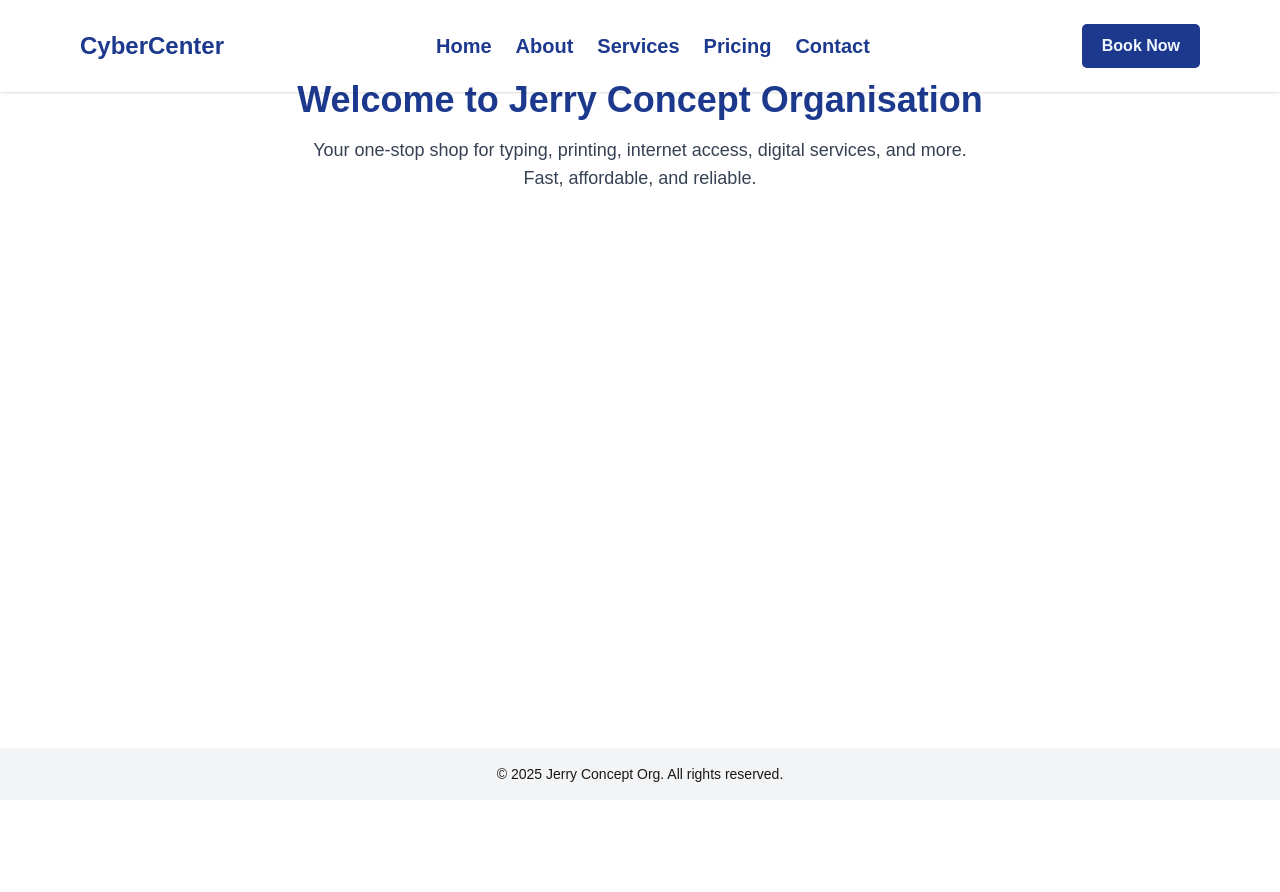
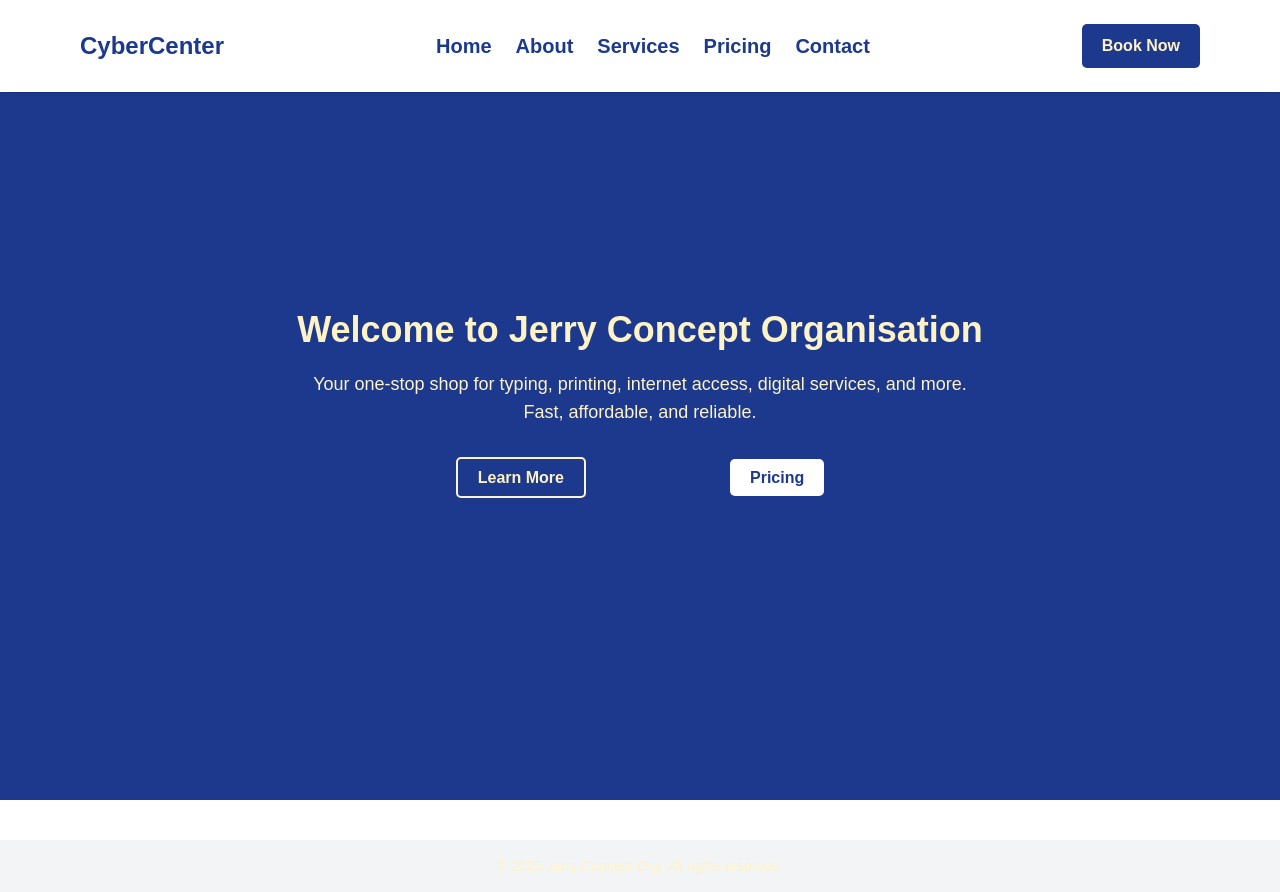
Before and after one commit to DIFoundation/jerry-concept-org, a Next.js app: page / in a window 1280 px wide. Before the commit the page ends 800 px from the top, so only its background shows below. Built offline with nearby package versions, Linux system fonts and the light colour scheme.

Commit message:
Getting Nave bar

```diff
--- a/src/app/globals.css
+++ b/src/app/globals.css
@@ -2,7 +2,7 @@
 
 :root {
   --background: #ffffff;
-  --foreground: #171717;
+  --foreground: #fef3c6;
 }
 
 @theme inline {
@@ -27,8 +27,6 @@ body {
 
 .button {
   font-weight: bolder;
-  color: aliceblue;
-  background-color: #1c398e;
   padding: 10px 20px;
   border-radius: 5px;
 }
--- a/src/app/page.js
+++ b/src/app/page.js
@@ -1,15 +1,11 @@
+import HeroSection from "@/components/HeroSection";
 import Image from "next/image";
 
 export default function Home() {
   return (
-    <section className="text-center py-20 px-4">
-      <h2 className="text-4xl font-bold mb-4 text-blue-900">
-        Welcome to Jerry Concept Organisation
-      </h2>
-      <p className="text-gray-700 text-lg max-w-2xl mx-auto">
-        Your one-stop shop for typing, printing, internet access, digital
-        services, and more. Fast, affordable, and reliable.
-      </p>
+    <section className="bg-blue-900 h-screen text-center content-center py-20 px-4">
+      <HeroSection />
+
     </section>
   );
 }
--- /dev/null
+++ b/src/components/HeroSection.js
@@ -0,0 +1,23 @@
+import Link from 'next/link'
+import React from 'react'
+
+function HeroSection() {
+  return (
+    <div className=''>
+        <h2 className="text-4xl font-bold mb-5 ">
+        Welcome to Jerry Concept Organisation
+      </h2>
+      <p className=" text-lg max-w-2xl mx-auto">
+        Your one-stop shop for typing, printing, internet access, digital
+        services, and more. Fast, affordable, and reliable.
+      </p>
+      <div className='space-x-36 mt-10'>
+        <Link href='/' className='button border-2'>Learn More</Link>
+        <Link href='/' className=' bg-white text-blue-900 button'>Pricing</Link>
+      </div>
+
+    </div>
+  )
+}
+
+export default HeroSection
--- a/src/components/Navbar.js
+++ b/src/components/Navbar.js
@@ -3,7 +3,7 @@ import Link from 'next/link'
 
 export default function Navbar() {
   return (
-    <nav className="fixed bg- text-blue-900 px-20 py-6 shadow w-full z-10 ">
+    <nav className="fixed bg-white text-blue-900 px-20 py-6 shadow w-full z-0 ">
       <div className="max-w-screen mx-auto flex justify-between items-center">
         <h1 className="text-2xl font-bold">CyberCenter</h1>
         <div className="space-x-6 text-xl font-semibold">
@@ -13,7 +13,7 @@ export default function Navbar() {
           <Link href="/pricing">Pricing</Link>
           <Link href="/contact">Contact</Link>
         </div>
-        <button href='/booking' className='button'>Book Now</button>
+        <Link href='/booking' className='button bg-blue-900 text-amber-100'>Book Now</Link>
       </div>
     </nav>
   )
```
